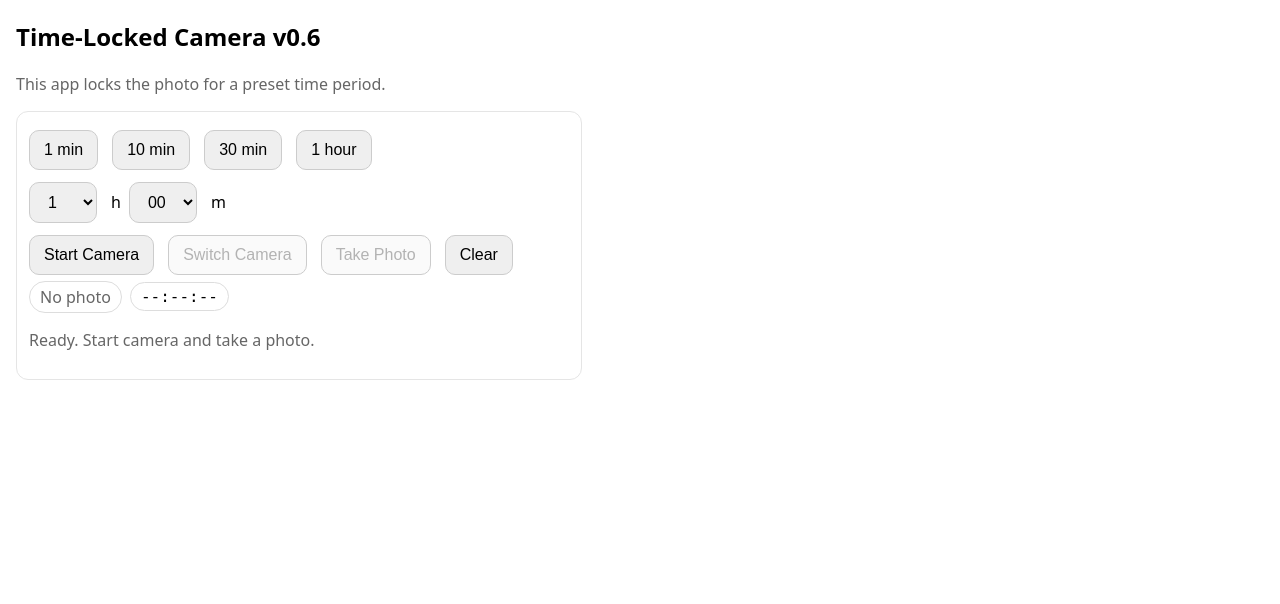
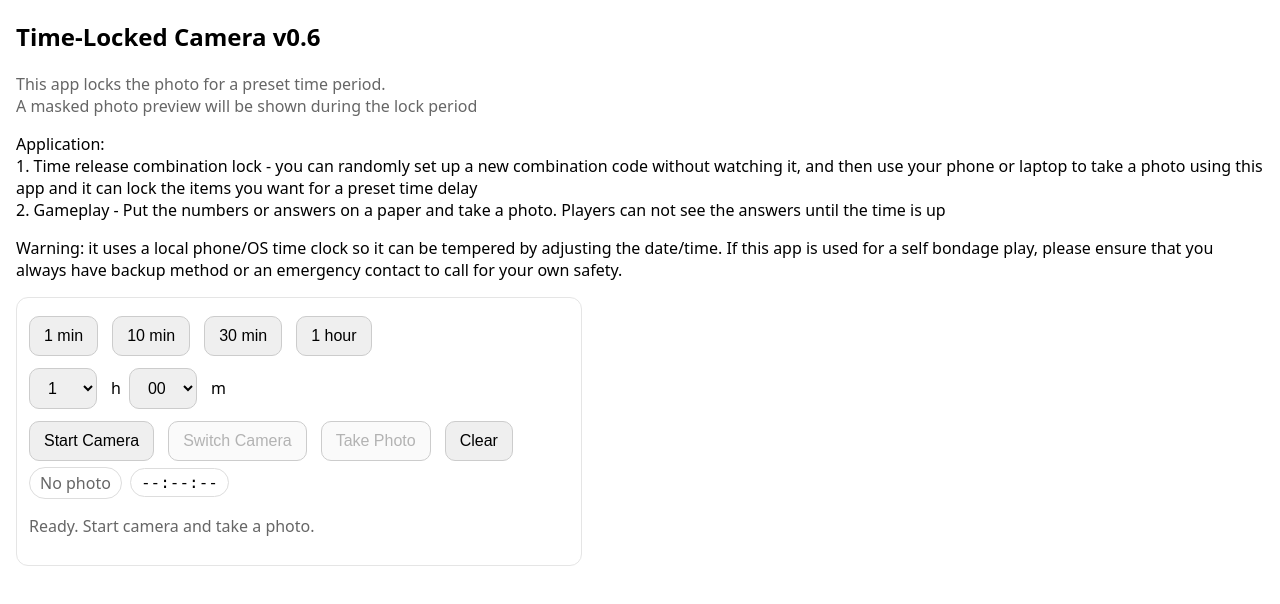
Before and after one commit to dichen/timelock-camera, a plain HTML site: page index.html in a window 1280 px wide. Drawn offline with Linux system fonts and the light colour scheme.

Commit message:
Update index.html

```diff
--- a/index.html
+++ b/index.html
@@ -23,8 +23,13 @@
 <body>
 <h2>Time-Locked Camera v0.6</h2>
 <p class="muted">
-  This app locks the photo for a preset time period.
+  This app locks the photo for a preset time period. <br> A masked photo preview will be shown during the lock period
 </p>
+  <p>Application:<br>
+  1. Time release combination lock - you can randomly set up a new combination code without watching it, and then use your phone or laptop to take a photo using this app and it can lock the items you want for a preset time delay<br>
+  2. Gameplay - Put the numbers or answers on a paper and take a photo. Players can not see the answers until the time is up
+  </p>
+  <p>Warning: it uses a local phone/OS time clock so it can be tempered by adjusting the date/time. If this app is used for a self bondage play, please ensure that you always have backup method or an emergency contact to call for your own safety. </p>
 
 <div class="card">
   <div class="row">
```
